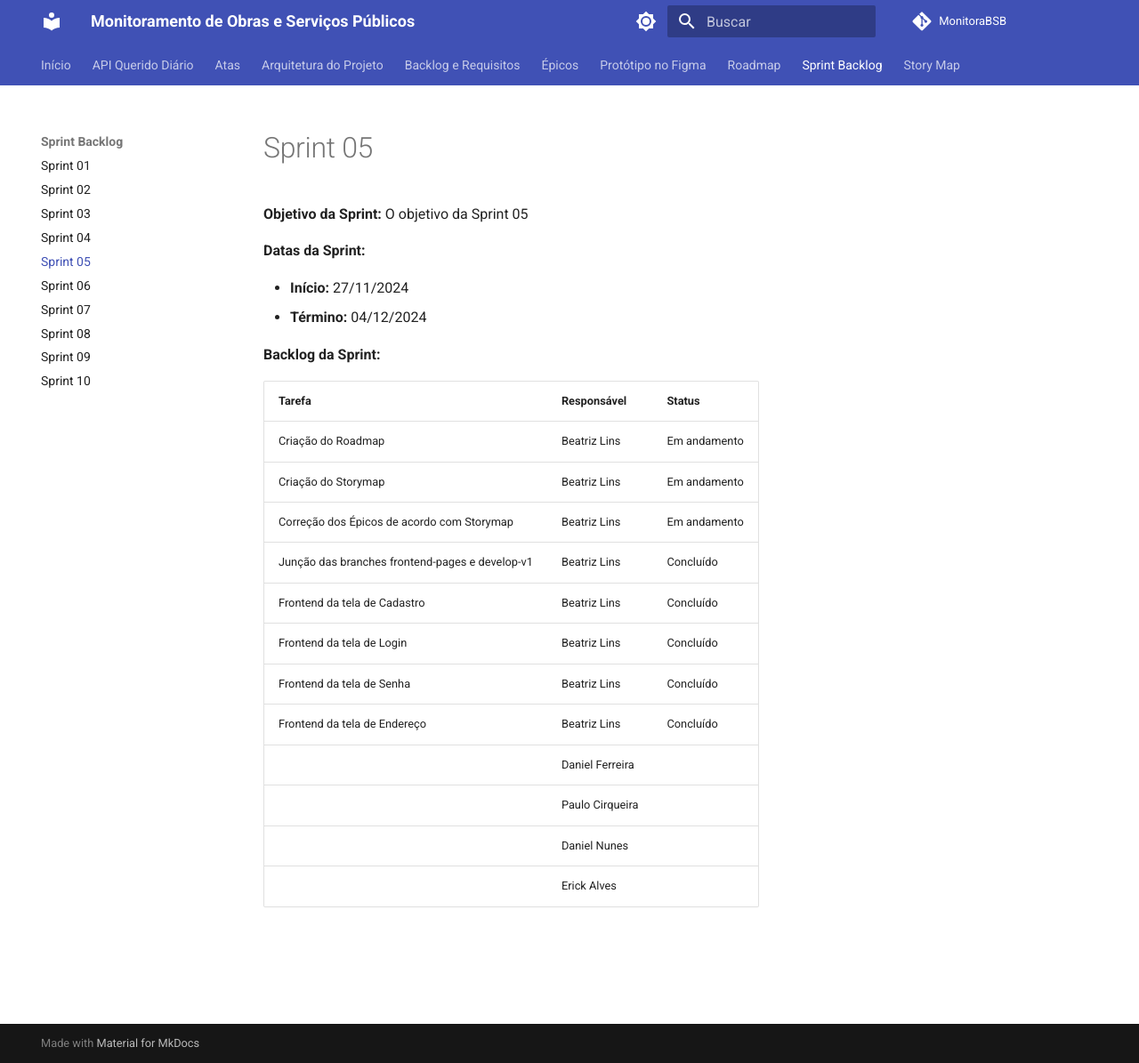
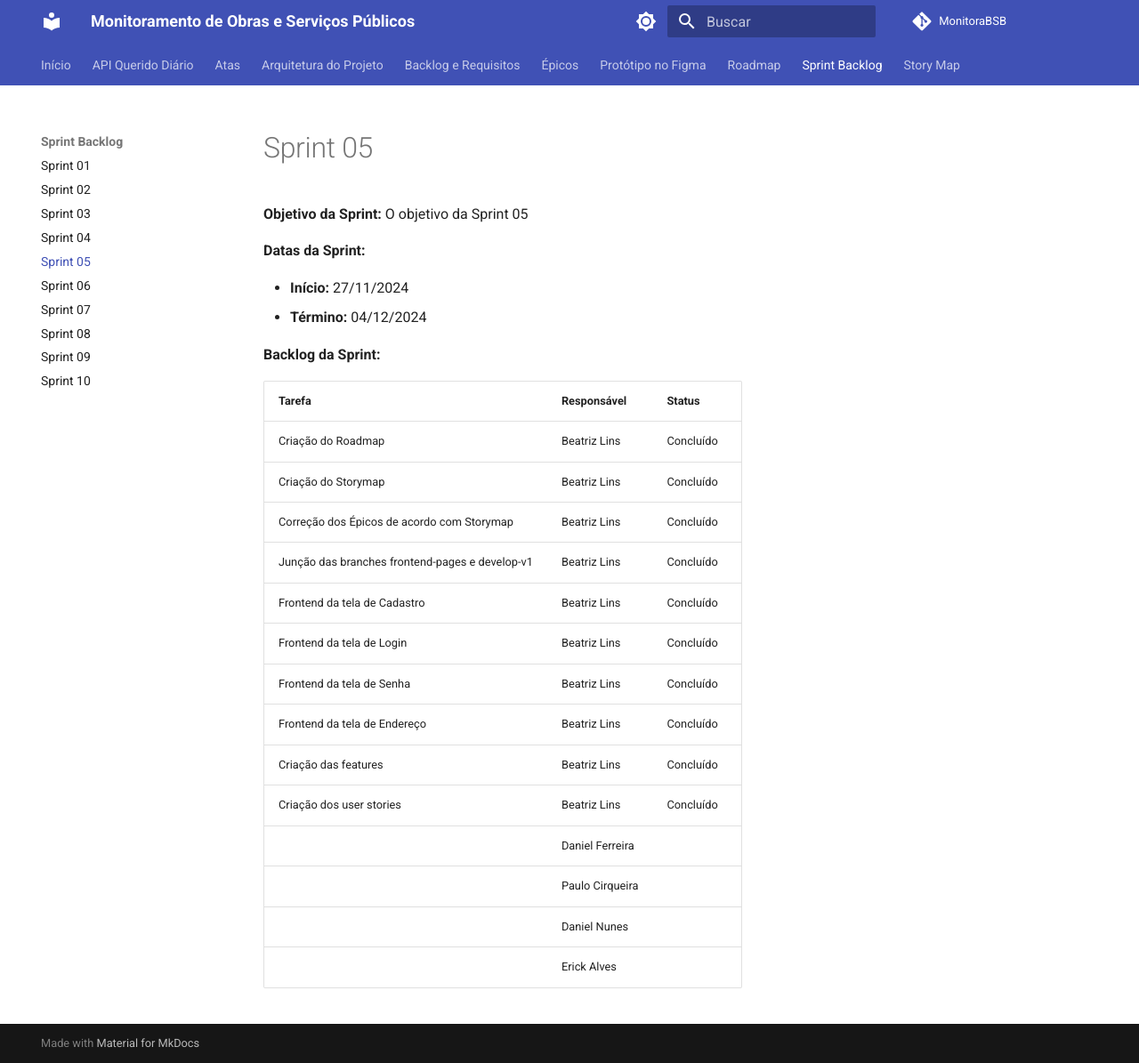
Before and after one commit to unb-mds/2024-2-Squad08, an MkDocs documentation site: the page built from docs/sprints/sprint5.md, in a window 1280 px wide and 1195 px high. Shown: the whole window at 89% size. Built offline with MkDocs 1.6.1 and Material for MkDocs 9.7.7, drawn with Linux system fonts in a browser that asks for light colours; comment, search, counter and statistics services are not loaded.

Commit message:
feat: sprint 5 update

```diff
--- a/docs/sprints/sprint5.md
+++ b/docs/sprints/sprint5.md
@@ -11,14 +11,16 @@ O objetivo da Sprint 05
 
 | Tarefa | Responsável | Status |
 |--------|-------------|-----------------------|
-| Criação do Roadmap | Beatriz Lins | Em andamento |
-| Criação do Storymap | Beatriz Lins | Em andamento |
-| Correção dos Épicos de acordo com Storymap | Beatriz Lins | Em andamento |
+| Criação do Roadmap | Beatriz Lins | Concluído |
+| Criação do Storymap | Beatriz Lins | Concluído |
+| Correção dos Épicos de acordo com Storymap | Beatriz Lins | Concluído |
 | Junção das branches frontend-pages e develop-v1 | Beatriz Lins | Concluído |
 | Frontend da tela de Cadastro | Beatriz Lins | Concluído |
 | Frontend da tela de Login | Beatriz Lins | Concluído |
 | Frontend da tela de Senha | Beatriz Lins | Concluído |
 | Frontend da tela de Endereço | Beatriz Lins | Concluído |
+| Criação das features | Beatriz Lins | Concluído |
+| Criação dos user stories | Beatriz Lins | Concluído |
 | | Daniel Ferreira |  |
 | | Paulo Cirqueira |  |
 | | Daniel Nunes |  |
```
